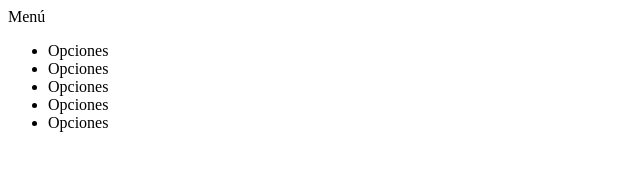
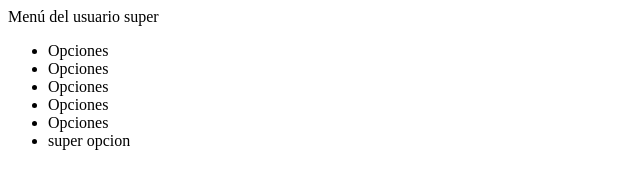
Before and after one commit to RoberM21/pwgit, a plain HTML site: page index.html in a window 1280 px wide. Shown: the whole page, without its empty margins (0-640 px from the left). Drawn offline with Linux system fonts and the light colour scheme.

Commit message:
Modificaciones para super menu

```diff
--- a/index.html
+++ b/index.html
@@ -3,13 +3,14 @@
 		<title>TRABAJANDO CON GIT/GITHUB</title>
 	</head>
 	<body>
-		Men&uacute;
+		Men&uacute; del usuario super
 		<ul>
 			<li>Opciones</li>
 			<li>Opciones</li>
 			<li>Opciones</li>
 			<li>Opciones</li>
 			<li>Opciones</li>
+			<li>super opcion</li>
 		</ul>
 	</body>
 </html>
```
Also changed, not shown: miscomits.txt (added), 1 other file.
